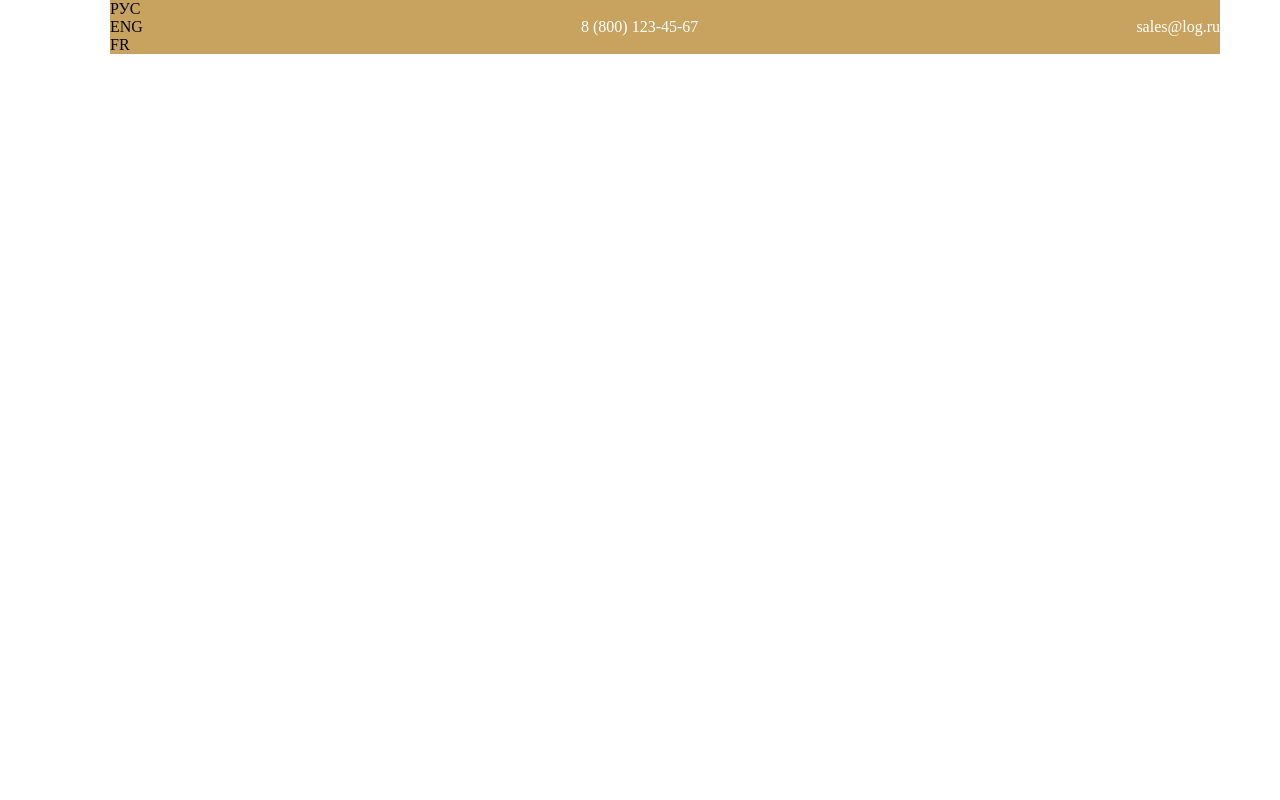
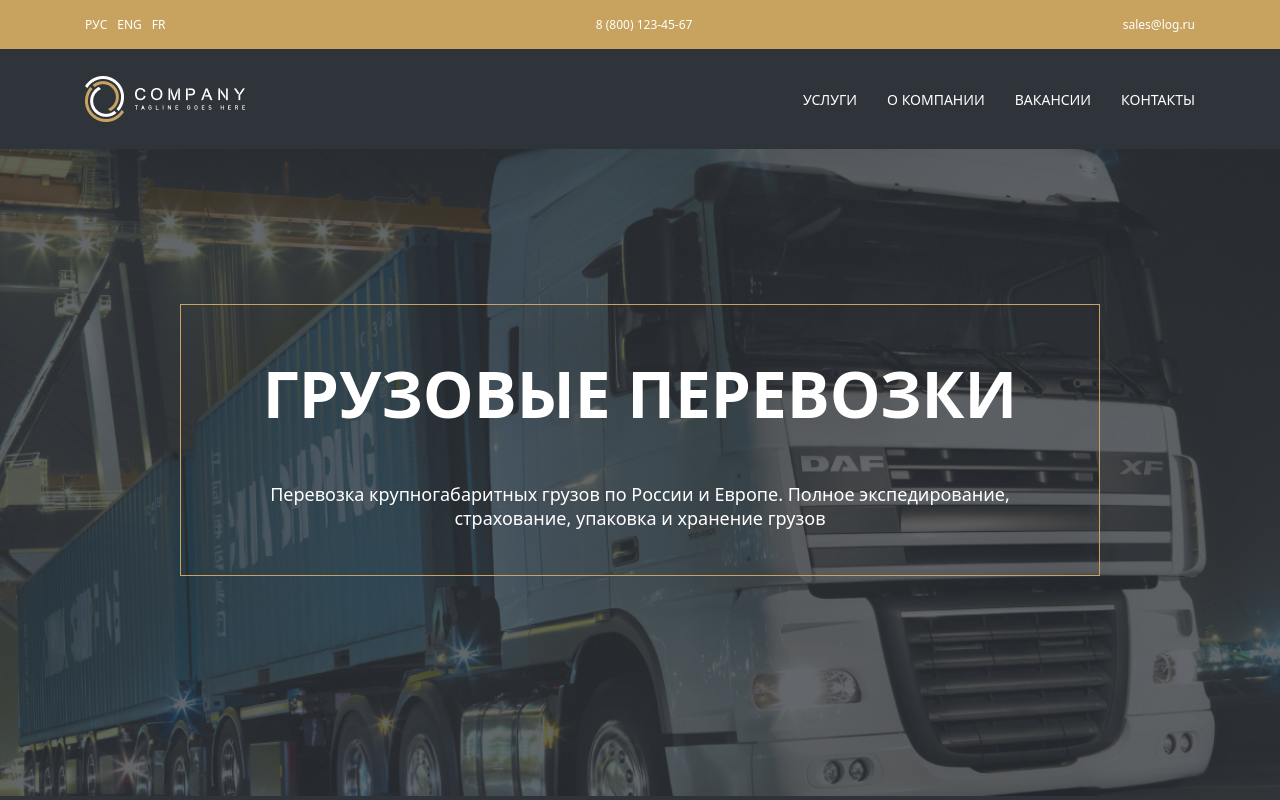
Before and after one commit to Khayrullayev1/first-template-2, a plain HTML site: page index.html in a window 1280 px wide. Drawn offline with Linux system fonts and the light colour scheme.

Commit message:
feat:complated header top block (1:50)

```diff
--- a/index.html
+++ b/index.html
@@ -1,5 +1,6 @@
 <!DOCTYPE html>
 <html lang="en">
+
 <head>
     <meta charset="UTF-8">
     <meta http-equiv="X-UA-Compatible" content="IE=edge">
@@ -7,23 +8,54 @@
     <link rel="stylesheet" href="style.css">
     <title>Document</title>
 </head>
+
 <body>
-    <!-- header-->
+
+    <!-- header -->
     <header>
+        <!-- top -->
         <div class="top">
             <div class="container">
                 <ul>
-            <li>РУС</li>
-            <li>ENG</li>
-            <li>FR</li>
+                    <li>рус</li>
+                    <li>eng</li>
+                    <li>fr</li>
                 </ul>
-            <a href="tel:8 (800) 123-45-67">8 (800) 123-45-67</a>
-            <a href="mail:sales@log.ru">sales@log.ru</a>
 
+                <a href="tel: 8 (800) 123-45-67">8 (800) 123-45-67</a>
 
+                <a href="mailto: sales@log.ru">sales@log.ru</a>
             </div>
         </div>
+
+        <!-- nav -->
+        <nav class="navbar">
+            <div class="container">
+                <div class="logo">
+                    <img src="images/logo.png" alt="logo">
+                    <img src="images/Frame (2).png" alt="text">
+                </div>
+
+                <ul class="menu">
+                    <li>услуги</li>
+                    <li>o компании</li>
+                    <li>вакансии</li>
+                    <li>контакты</li>
+                </ul>
+            </div>
+        </nav>
+
     </header>
 
+    <!-- hero -->
+    <section class="hero">
+        <div class="block">
+            <h1>Грузовые перевозки</h1>
+            <p>Перевозка крупногабаритных грузов по России и Европе. Полное экспедирование, страхование, упаковка и
+                хранение грузов</p>
+        </div>
+    </section>
+
 </body>
+
 </html>
--- a/style.css
+++ b/style.css
@@ -1,25 +1,103 @@
 *{
-    margin:0;
+    margin: 0;
     padding: 0;
     box-sizing: border-box;
 }
+
 body{
-    padding-left: 50px;
+    background-color: #2F343A;
+    color: #fff;
+    font-family: system-ui;
 }
+
 li{
     list-style: none;
 }
+
 a{
     text-decoration: none;
     color: #fff;
 }
+
 .container{
     width: 1110px;
     margin: 0 auto;
 }
+
+/* top */
+.top{
+    background-color: #C8A35F;
+    padding: 16px 0;
+}
+
 .top .container{
-    background-color: #C8A35F;
     display: flex;
     align-items: center;
     justify-content: space-between;
 }
+
+.top ul{
+    display: flex;
+    justify-content: space-between;
+    gap: 10px;
+}
+
+.top ul li{
+    font-size: 12px;
+    text-transform: uppercase;
+}
+
+.top a{
+    font-size: 12px;
+}
+
+/* navbar */
+.navbar .container{
+    display: flex;
+    justify-content: space-between;
+    align-items: center;
+    padding: 27px 0;
+}
+
+.navbar .logo{
+    display: flex;
+    align-items: center;
+    gap: 10px;
+}
+
+.navbar .menu{
+    display: flex;
+    gap: 30px;
+}
+
+.navbar .menu li{
+    text-transform: uppercase;
+    font-size: 14px;
+}
+
+/* hero */
+.hero{
+    background-image: url(images/hero-bg.png);
+    background-position: center;
+    background-repeat: no-repeat;
+    background-size: cover;
+    padding: 155px 0 220px;
+}
+
+.hero .block{
+    border: 1px solid #C8A35F;
+    padding: 45px 70px;
+    text-align: center;
+    width: 920px;
+    margin: 0 auto;
+}
+
+.hero .block h1{
+    font-size: 64px;
+    text-transform: uppercase;
+    margin-bottom: 45px;
+}
+
+.hero .block p{
+    font-size: 18px;
+}
```
Also changed, not shown: images/Frame (2).png (added), images/hero-bg.png (added), images/logo.png (added). Lines whose indentation alone changed are shown as unchanged.
